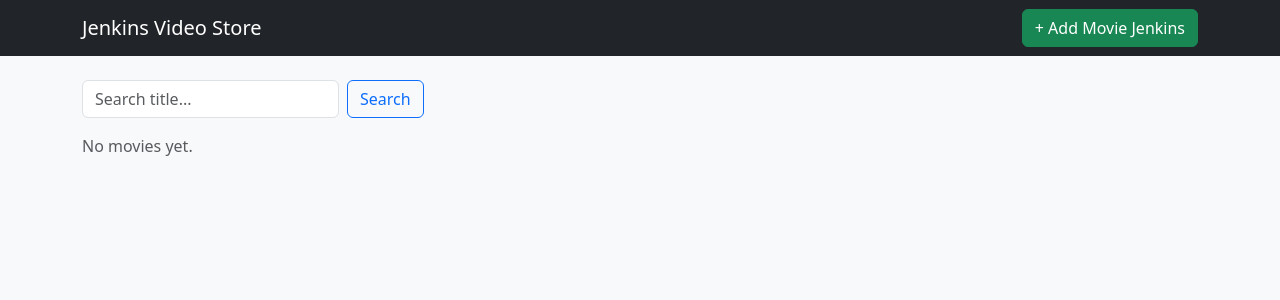
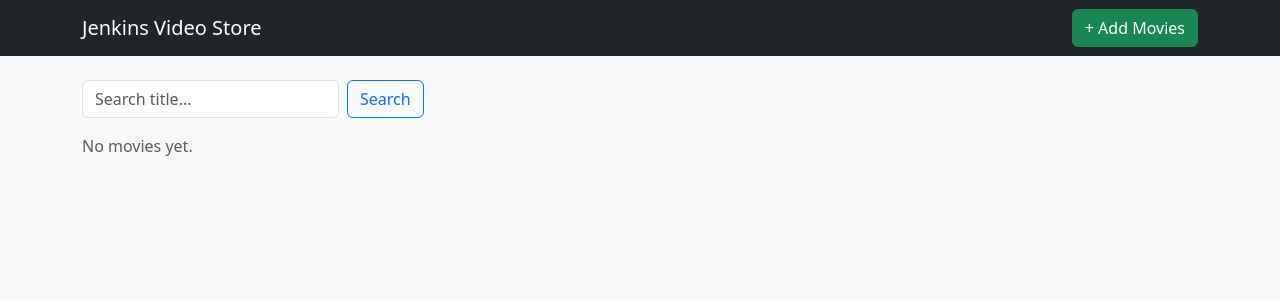
Before and after one commit to titiasaikali/videostore, a Django app: page / in a window 1280 px wide. Shown: the top 300 px of the page. Run offline with Django 5.2, Linux system fonts and the light colour scheme; data that the repository does not hold is empty.

Commit message:
Update base.html

```diff
--- a/movies/templates/movies/base.html
+++ b/movies/templates/movies/base.html
@@ -10,7 +10,7 @@
 <nav class="navbar navbar-dark bg-dark mb-4">
   <div class="container">
     <a class="navbar-brand" href="{% url 'movies:movie_list' %}">Jenkins Video Store</a>
-    <a class="btn btn-success" href="{% url 'movies:movie_create' %}">+ Add Movie Jenkins</a>
+    <a class="btn btn-success" href="{% url 'movies:movie_create' %}">+ Add Movies </a>
   </div>
 </nav>
 <main class="container">
```
